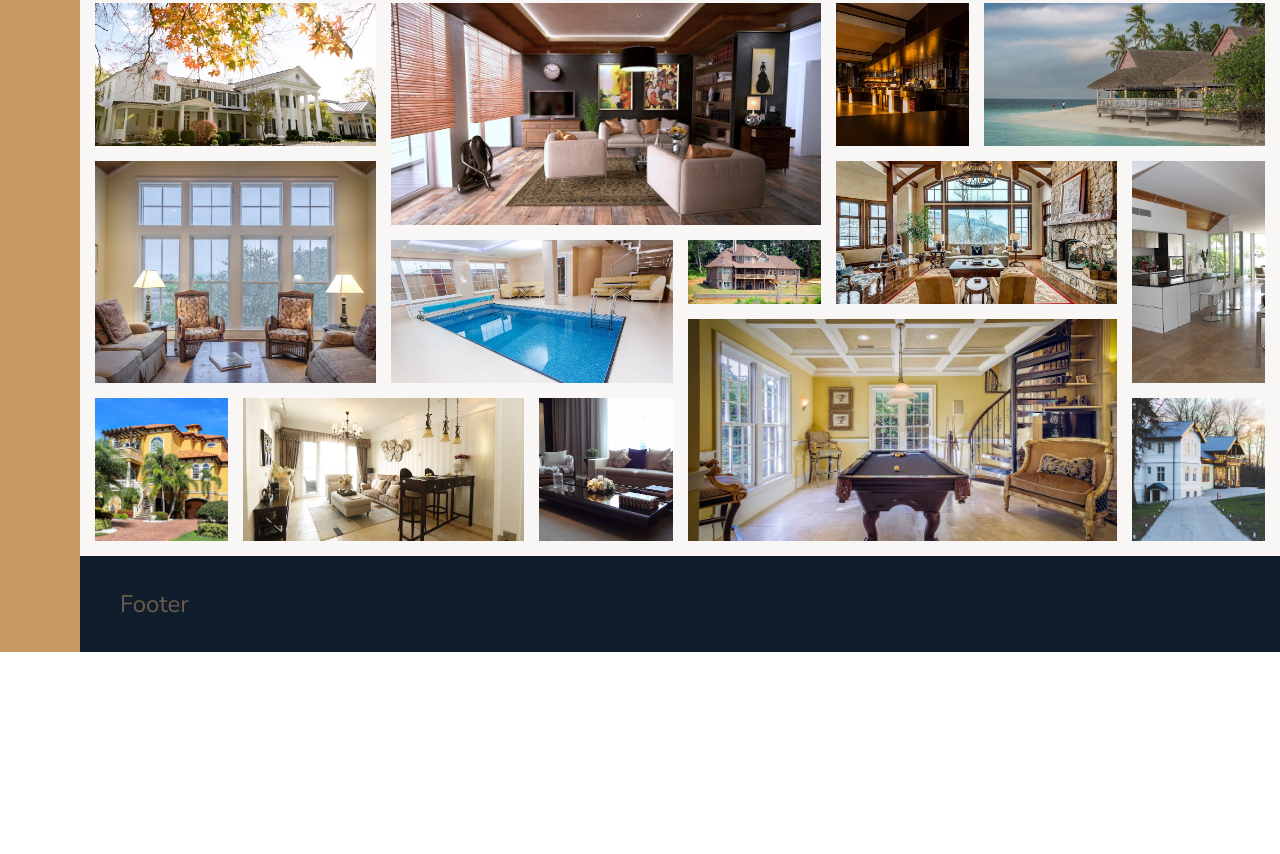
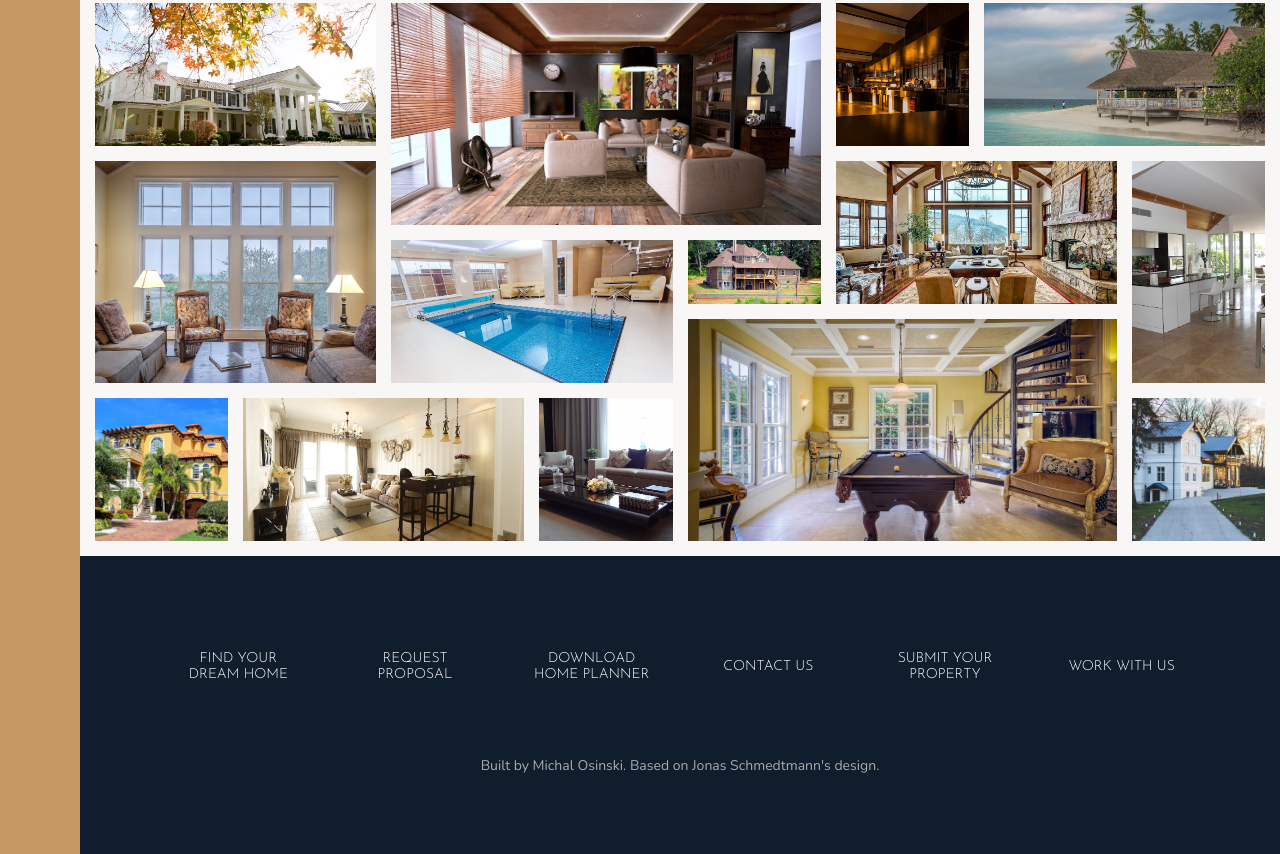
Before and after one commit to michalosinski91/nexter, a website: page index.html in a window 1280 px wide. Shown: the part 3239-4093 px from the top of the page. Before the commit the page ends 3891 px from the top, so only its background shows below. Drawn offline with nearby package versions, Linux system fonts and the light colour scheme.

Commit message:
footer styled

```diff
--- a/index.html
+++ b/index.html
@@ -233,7 +233,7 @@
         <svg class="home__like">
           <use xlink:href="img/sprite.svg#icon-heart-full"></use>
         </svg>
-        <h5 class="home__name">Majastic Palace House</h5>
+        <h5 class="home__name">Majestic Palace House</h5>
         <div class="home__location">
           <svg>
             <use xlink:href="img/sprite.svg#icon-map-pin"></use>
@@ -357,6 +357,30 @@
         />
       </figure>
     </section>
-    <footer class="footer">Footer</footer>
+    <footer class="footer">
+      <ul class="nav">
+        <li class="nav__item">
+          <a href="#" class="nav__link">Find your dream home</a>
+        </li>
+        <li class="nav__item">
+          <a href="#" class="nav__link">Request proposal</a>
+        </li>
+        <li class="nav__item">
+          <a href="#" class="nav__link">Download home planner</a>
+        </li>
+        <li class="nav__item">
+          <a href="#" class="nav__link">Contact us</a>
+        </li>
+        <li class="nav__item">
+          <a href="#" class="nav__link">Submit your property</a>
+        </li>
+        <li class="nav__item">
+          <a href="#" class="nav__link">Work with us</a>
+        </li>
+      </ul>
+      <p class="copyright">
+        Built by Michal Osinski. Based on Jonas Schmedtmann's design.
+      </p>
+    </footer>
   </body>
 </html>
--- a/sass/_footer.scss
+++ b/sass/_footer.scss
@@ -1,4 +1,40 @@
 .footer {
   background-color: $color-secondary;
   grid-column: full-start / full-end;
+  padding: 8rem;
 }
+
+.nav {
+  list-style: none;
+  display: grid;
+  grid-template-columns: repeat(auto-fit, minmax(15rem, 1fr));
+  gap: 2rem;
+  align-items: center;
+
+  &__link:link,
+  &__link:visited {
+    font-size: 1.4rem;
+    color: #fff;
+    text-decoration: none;
+    font-family: $font-secondary;
+    text-transform: uppercase;
+    text-align: center;
+    padding: 1.5rem;
+    display: block;
+    transition: all 0.2s;
+  }
+
+  &__link:hover,
+  &__link:active {
+    background-color: rgba($color: #fff, $alpha: 0.05);
+    transform: translateY(-3px);
+  }
+}
+
+.copyright {
+  font-size: 1.4rem;
+  color: $color-grey-light-2;
+  margin: 6rem auto 0;
+  text-align: center;
+  width: 70%;
+}
```
Also changed, not shown: css/style.css.
